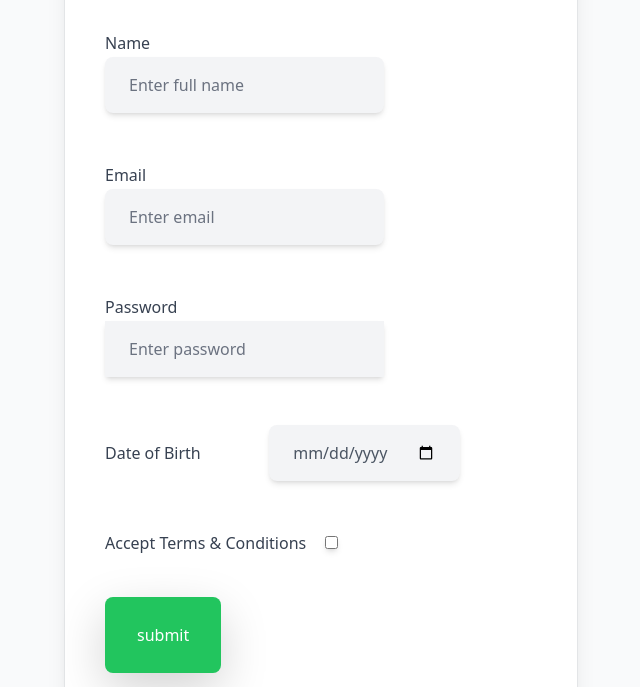
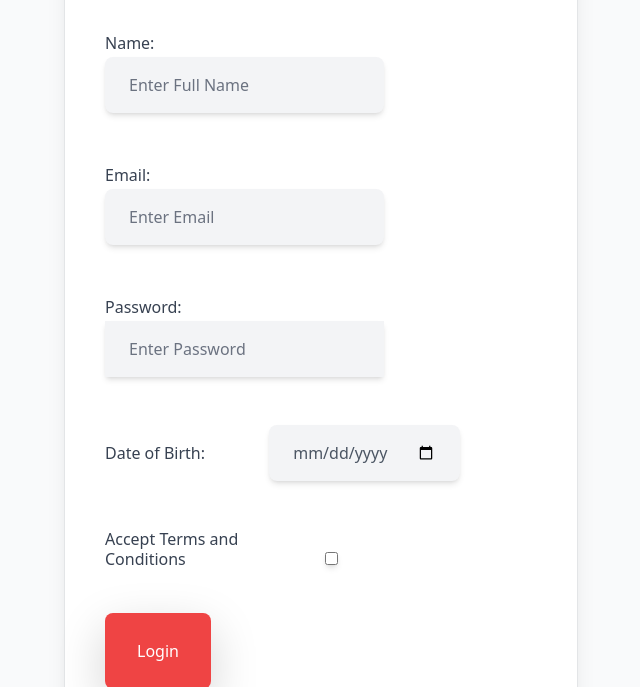
Before and after one commit to itsmecharan08/WD101, a plain HTML site: page index.html in a window 1280 px wide. Shown: the part 113-800 px from the top of the page, without its empty margins (319-959 px from the left). Drawn offline with nearby package versions, Linux system fonts and the light colour scheme.

Commit message:
Update index.html

```diff
--- a/index.html
+++ b/index.html
@@ -23,38 +23,38 @@
           <div class="space-y-6 py-8 text-base leading-7 text-gray-600">
             <form id="user-form">
               <label for="name" class="text-md w-40 inline-block font-medium leading-5 text-gray-700">
-                Name
+                Name:
               </label>
               <input required type="text" id="name" name="name"
                 class="bg-gray-100 inline-block rounded-lg shadow-md px-4 py-3 mb-5 text-base leading-6 placeholder-gray-500
-                            focus: invalid:border-pink-500 focus: invalid:ring-pink-500" placeholder="Enter full name"></br>
+                            focus: invalid:border-pink-500 focus: invalid:ring-pink-500" placeholder="Enter Full Name"></br>
               <label for="email" class="text-md w-40 inline-block font-medium leading-5 text-gray-700">
-                Email
+                Email:
               </label>
               <input required type="email" id="email" name="email"
                 class="bg-gray-100 inline-block rounded-lg shadow-md px-4 py-3 mb-5 text-base leading-6 placeholder-gray-500
-                            focus: invalid:border-pink-500 focus: invalid: ring-pink-500" placeholder="Enter email"></br>
+                            focus: invalid:border-pink-500 focus: invalid: ring-pink-500" placeholder="Enter Email"></br>
               <label for="password" class="text-md w-40 inline-block font-medium leading-5 text-gray-700">
-                Password
+                Password:
               </label>
               <input required type="password" id="password" name="password"
                 class="bg-gray-100 inline-block rounded-1g shadow-md px-4 py-3 mb-5 text-base leading-6 placeholder-gray-500
                             focus: invalid:border-pink-500 focus: invalid: ring-pink-500"
-                placeholder="Enter password"></br>
+                placeholder="Enter Password"></br>
               <label for="dob" class="text-md w-40 inline-block font-medium leading-5 text-gray-700">
-                Date of Birth
+                Date of Birth:
               </label>
               <input required type="date" id="dob" name="dob"
                 class="bg-gray-100 inline-block rounded-lg shadow-md px-4 py-3 mb-5 text-base leading-6 placeholder-gray-500
                             focus: invalid:border-pink-500 focus:invalid: ring-pink-500"></br>
               <label for="acceptTerms" class="text-md w-50 inline-block font-medium leading-5 text-gray-700">
-                Accept Terms & Conditions
+                Accept Terms and Conditions
               </label>
               <input type="checkbox" id="acceptTerms" name="acceptTerms"
                 class="bg-gray-100 inline-block rounded-lg shadow-md px-4 py-3 mb-5 text-base leading-6 placeholder-gray-500 focus:outline-none focus:placeholder-gray-500"></br>
               <button type="submit"
-                class="w-fit rounded-lg shadow-lg px-8 py-4 bg-green-500 text-white hover:bg-green-400 focus:outline-none focus: shadow-outline transition ">
-                submit
+                class="w-fit rounded-lg shadow-lg px-8 py-4 bg-red-500 text-white hover:bg-red-400 focus:outline-none focus: shadow-outline transition ">
+                Login
               </button>
             </form>
           </div>
@@ -63,7 +63,7 @@
     </div>
     <div class="relative bg-white px-6 mt-5 pt-10 pb-8 shadow-xl ring-1 ring-gray-900/5 sm:mx-auto sm:rounded-1g sm:px-10">
       <div class="mx-auto">
-        <h2 class="text-3xl text-center font-bold leading-tight">Entries</h2>
+        <h2 class="text-3xl text-center font-bold leading-tight">Registered Entries</h2>
         <div class="divide-y divide-gray-300/50" id="user-entries"></div>
       </div>
     </div>
```
